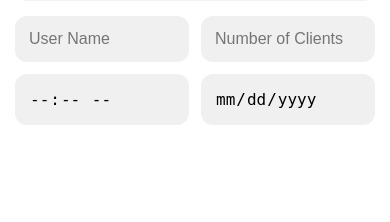
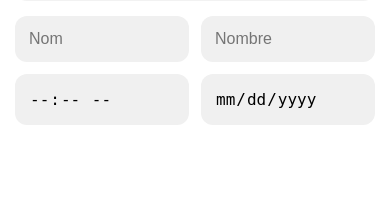
Before and after one commit to benoitboidin/booking_ai_agent, a Python web app: template templates/index.html in a window 390 px wide. Shown: the part 524-746 px from the top of the page. Run offline with Jinja, Linux system fonts and the light colour scheme; the template is opened without the code that fills it, so the values that code supplies are empty.

Commit message:
Issue with svg not color responsive if used with <img> tag

```diff
--- a/static/js/scripts.js
+++ b/static/js/scripts.js
@@ -1,6 +1,6 @@
 function startRecognition() {
   if (!('webkitSpeechRecognition' in window)) {
-    alert('Your browser does not support speech recognition. Please use Google Chrome.');
+    alert('Your browser does not support speech recognition.');
     return;
   }
 
--- a/templates/index.html
+++ b/templates/index.html
@@ -3,18 +3,14 @@
   <head>
     <meta charset="UTF-8">
     <meta name="viewport" content="width=device-width, initial-scale=1.0">
-    <title>Voice Recorder</title>
+    <title>Bookind AI</title>
     <link rel="stylesheet" href="/css/styles.css">
     <script src="js/scripts.js" defer></script>
   </head>
   <body>
     <div class="container">
       <h1>
-        <svg xmlns="http://www.w3.org/2000/svg" width="24" height="24" viewBox="0 0 24 24" fill="none" stroke="currentColor" stroke-width="2" stroke-linecap="round" stroke-linejoin="round" class="lucide lucide-utensils">
-          <path d="M3 2v7c0 1.1.9 2 2 2h4a2 2 0 0 0 2-2V2"/>
-          <path d="M7 2v20"/>
-          <path d="M21 15V2a5 5 0 0 0-5 5v6c0 1.1.9 2 2 2h3Zm0 0v7"/>
-        </svg>
+        <img src="/assets/servings.svg" alt="Fork and nife icon" class="logo">
         Booking AI
       </h1>
       <div id="chat-box" class="chat-box"></div>
@@ -28,9 +24,9 @@
         </button>
       </div>
       <div class="booking-details">
-        <input type="text" id="user-name" placeholder="User Name" class="booking-input grey" readonly>
-        <input type="number" id="number-of-clients" placeholder="Number of Clients" class="booking-input grey" readonly>
-        <input type="time" id="booking-time" placeholder="Time" class="booking-input grey" readonly>
+        <input type="text" id="user-name" placeholder="Nom" class="booking-input grey" readonly>
+        <input type="number" id="number-of-clients" placeholder="Nombre" class="booking-input grey" readonly>
+        <input type="time" id="booking-time" placeholder="Heure" class="booking-input grey" readonly>
         <input type="date" id="booking-date" placeholder="Date" class="booking-input grey" readonly>
       </div>
     </div>
```
Also changed, not shown: static/assets/mic-icon.svg (deleted), static/assets/mic.svg (added), static/assets/servings.svg (added).
